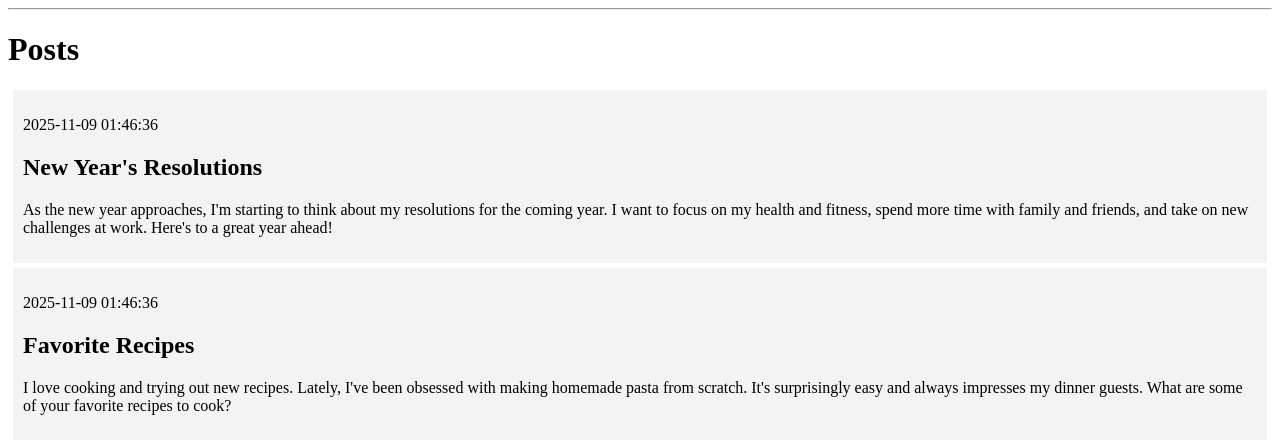
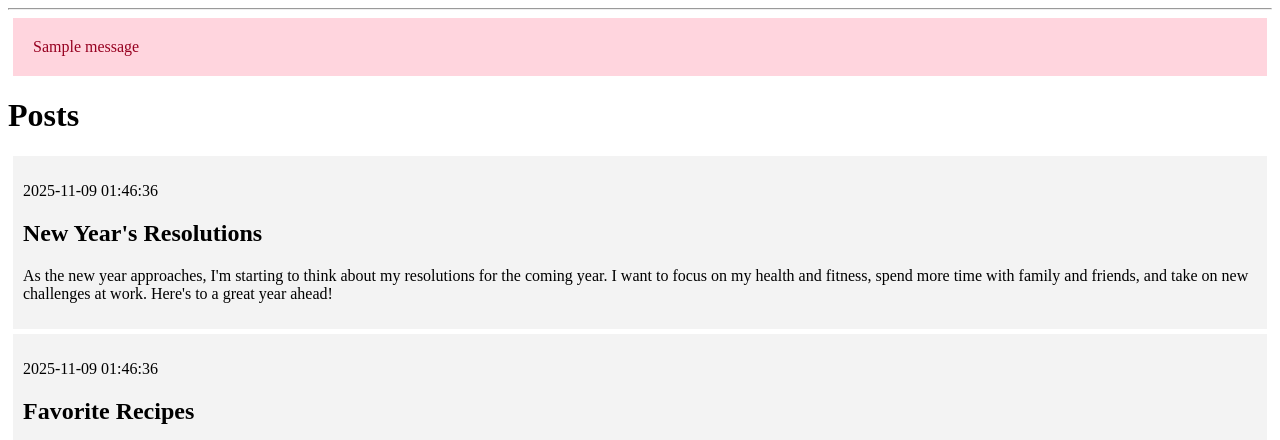
Before and after one commit to amc2040/Flask-Blog-Tutorial, a Flask app: page / in a window 1280 px wide. Shown: the part 63-503 px from the top of the page. Run offline with Flask 3, Linux system fonts and the light colour scheme; data comes from the database, SQL or seed files in the repository; one stand-in notice (Sample message) is shown.

Commit message:
Updated class content

```diff
--- a/templates/base.html
+++ b/templates/base.html
@@ -33,6 +33,11 @@
     </nav>
     <hr>
     <div class="content">
+        {% for message in get_flashed_messages() %}
+        <div class="alert">{{message }}</div>
+
+        {% endfor %}
+
         {% block content %} {% endblock %}
     </div>
 </body>
```
